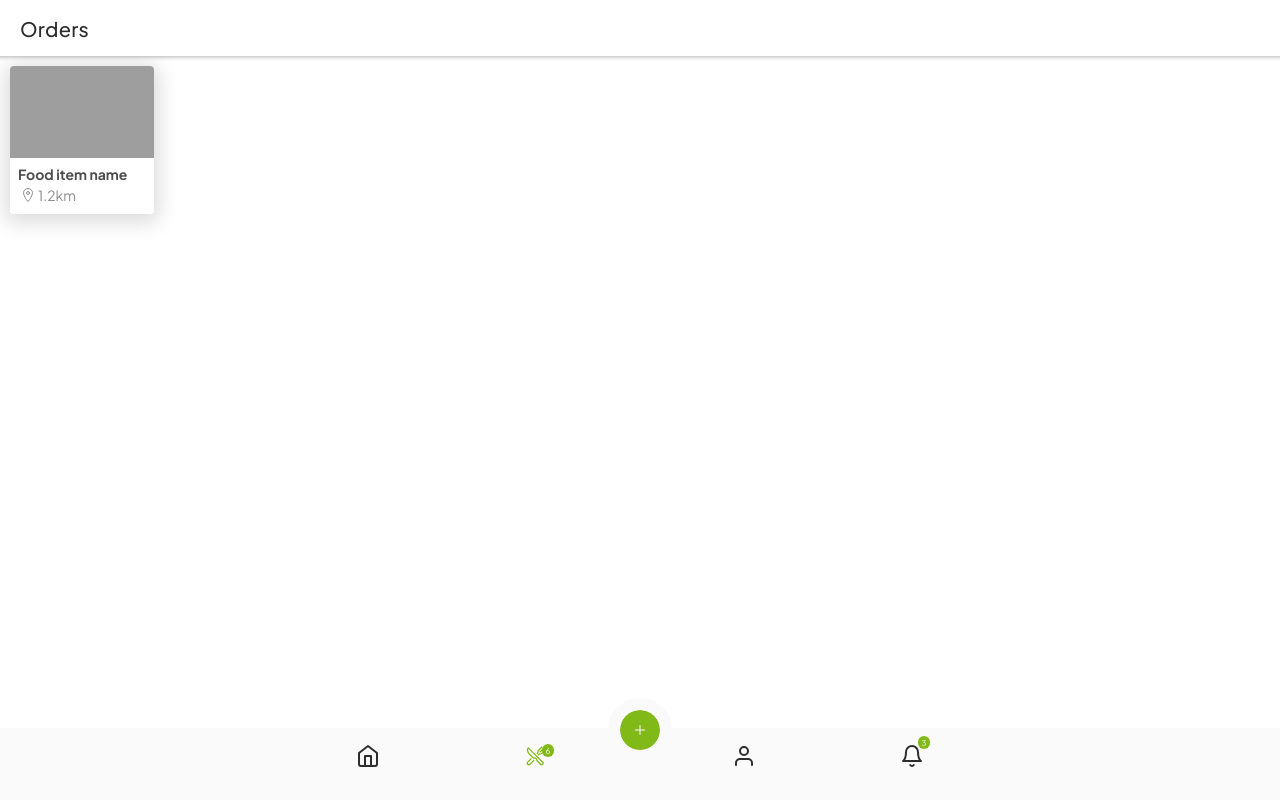
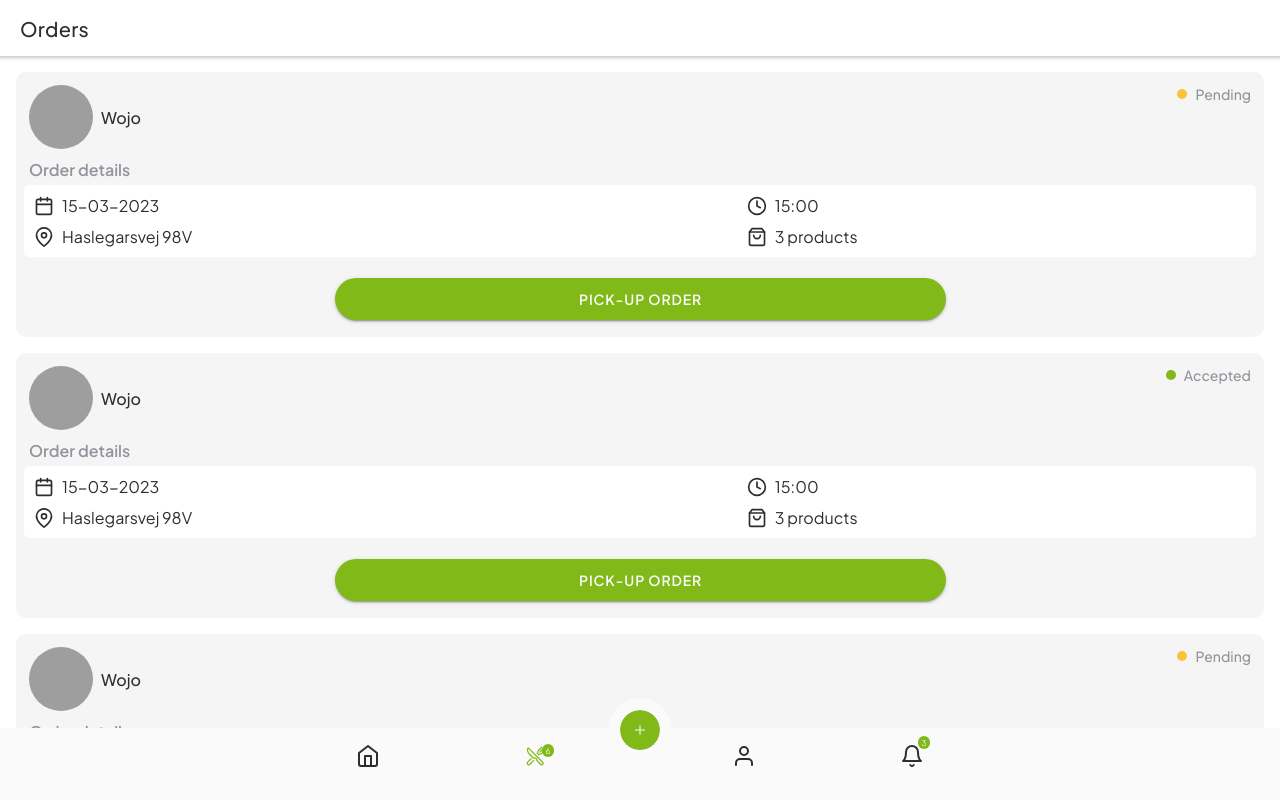
Before and after one commit to Wojo3214/rawshare-app, a React (Create React App) app: page /tab2 in a window 1280 px wide. Built offline with nearby package versions, Linux system fonts and the light colour scheme; grey boxes are pictures that could not be loaded.

Commit message:
Finished stats item & order item

```diff
--- /dev/null
+++ b/src/components/orders/OrderItem.css
@@ -0,0 +1,48 @@
+ion-row.order-item {
+    background: var(--ion-color-tertiary);
+    margin: 16px;
+    border-radius: 10px;
+    padding: 8px;
+}
+
+ion-row.order-item .info-item,
+ion-row.order-item .user-info,
+ion-row.order-item .order-btn{
+    display: flex;
+}
+
+ion-row.order-item .user-info,
+ion-row.order-item .info-item{
+    align-items: center;
+    justify-content: flex-start;
+    gap: 8px;
+}
+
+ion-row.order-item .user-info ion-label{
+    font-weight: 500;
+}
+
+ion-row.order-item ion-button{
+    margin-top: 16px;
+}
+
+.info-container{
+    background: var(--ion-background-color);
+    border-radius: 5px;
+}
+
+ion-row.order-item .info-item{
+    align-items: center;
+    justify-content: flex-start;
+    gap: 8px;
+}
+
+ion-row.order-item .order-btn{
+    align-items: center;
+    justify-content: center;
+}
+
+.info-label{
+    font-weight: 600;
+    color: var(--ion-color-medium);
+}
--- /dev/null
+++ b/src/components/orders/OrderItem.jsx
@@ -0,0 +1,60 @@
+import { IonRow, IonCol, IonButton, IonAvatar, IonLabel, IonItem, IonCardHeader, IonCardTitle, IonIcon, IonImg } from '@ionic/react';
+import { Clock, Calendar, ShoppingBag, MapPin } from 'react-feather';
+import Status from "./Status";
+import './OrderItem.css';
+
+
+export default function OrderItem({type, status, address, seller, time, picture}) {
+    return (
+        <IonRow className='order-item'>
+            <IonCol className="ion-no-padding" size="12">
+                <IonRow>
+                    <IonCol className="user-info" size="8">
+                        <IonAvatar>
+                            <img src="https://images.pexels.com/photos/3061415/pexels-photo-3061415.jpeg?auto=compress&cs=tinysrgb&w=800" />
+                        </IonAvatar>
+                        <IonLabel>Wojo</IonLabel>
+                    </IonCol>
+                    <IonCol size="4">
+                        <Status status={status}/>
+                    </IonCol>
+                </IonRow>
+                <IonRow>
+                    <IonCol size="12">
+                        <span class="info-label">Order details</span>
+                    </IonCol>
+                </IonRow>
+                <IonRow class="info-container">
+                    <IonCol size="12">
+                        <IonRow>
+                            <IonCol className="info-item" size="7">
+                                <Calendar size={20}/>
+                                <span class="order-details">15-03-2023</span>
+                            </IonCol>
+                            <IonCol className="info-item" size="5">
+                                <Clock size={20}/>
+                                <span class="order-details">15:00</span>
+                            </IonCol>
+                        </IonRow>
+                        <IonRow>
+                            <IonCol className="ion-align-self-center info-item" size="7">
+                                <MapPin size={20}/>
+                                <span class="order-details">Haslegarsvej 98V</span>
+                            </IonCol>
+                            <IonCol className="info-item" size="5">
+                                <ShoppingBag size={20}/>
+                                <span class="order-details">3 products</span>
+                            </IonCol>
+                        </IonRow>
+                    </IonCol>
+                </IonRow>
+                <IonRow>
+                    <IonCol className="order-btn" size="12">
+                        <IonButton className='btn btn-sm primary '>Pick-up order</IonButton>
+                    </IonCol>
+                </IonRow>
+            </IonCol>
+        </IonRow>
+    );
+
+};
--- /dev/null
+++ b/src/components/orders/Status.css
@@ -0,0 +1,26 @@
+.status{
+    display: flex;
+    align-items: center;
+    justify-content: flex-end;
+    gap: 8px;
+}
+
+.status .dot{
+    width: 10px;
+    height: 10px;
+    border-radius: 100px;
+}
+
+.status .explanation{
+    font-size: 14px;
+    font-weight: 500;
+    color: var(--ion-color-medium);
+}
+
+.pending{
+    background-color: var(--ion-color-warning);
+}
+
+.accepted{
+    background-color: var(--ion-color-primary);
+}
--- /dev/null
+++ b/src/components/orders/Status.jsx
@@ -0,0 +1,25 @@
+import { IonRow, IonCol, IonButton, IonAvatar, IonItem, IonCardHeader, IonCardTitle, IonIcon, IonImg } from '@ionic/react';
+import { starSharp, timeOutline, locationOutline } from 'ionicons/icons';
+import { Clock, Calendar, ShoppingBag, MapPin } from 'react-feather';
+import './Status.css';
+
+
+export default function Status({status}) {
+    return (
+        <div className="status">
+            {status == "accepted" ?
+                <>
+                    <span className="dot accepted"></span>
+                    <span className="explanation">Accepted</span>
+                </>
+            :   <>
+                    <span className="dot pending"></span>
+                    <span className="explanation">Pending</span>
+                </>
+            }
+
+
+        </div>
+    );
+
+};
--- a/src/pages/Tab2.jsx
+++ b/src/pages/Tab2.jsx
@@ -1,5 +1,5 @@
 import { IonContent, IonHeader, IonPage, IonTitle, IonToolbar, IonIcon, IonLabel, IonItem } from '@ionic/react';
-import SliderItem from '../components/slider/SliderItem';
+import OrderItem from '../components/orders/OrderItem';
 import { starSharp, timeOutline, locationOutline } from 'ionicons/icons';
 import './Tab2.css';
 
@@ -17,7 +17,9 @@ export default function Tab2() {
             <IonTitle size="large">Orders</IonTitle>
           </IonToolbar>
         </IonHeader>
-        <SliderItem />
+        <OrderItem status={"pending"}/>
+        <OrderItem status={"accepted"}/>
+        <OrderItem />
       </IonContent>
     </IonPage>
   );
--- a/src/theme/style.css
+++ b/src/theme/style.css
@@ -3,6 +3,11 @@
     --border-radius: 1000px;
     font-weight: 600;
     height: 54px;
+}
+
+.btn-sm{
+    width: 50%;
+    height: 42px;
 }
 
 .btn-primary{
@@ -102,6 +107,20 @@ h3{
     outline: 12px solid #fafafa;
 }
 
+/* .add-product-tab{
+    background-color: var(--ion-color-primary);
+    color: var(--ion-color-primary-contrast);
+    border-radius: 100%;
+    width: 40px;
+    height: 40px;
+    align-items: center;
+    justify-self: center;
+    flex: none;
+    -webkit-box-shadow: 2px 10px 14px 0px rgba(119,168,27,0.16);
+-moz-box-shadow: 2px 10px 14px 0px rgba(119,168,27,0.16);
+box-shadow: 2px 10px 14px 0px rgba(119,168,27,0.16);
+} */
+
 /*** FLEXBOX ***/
 
 .flex-row {
```
